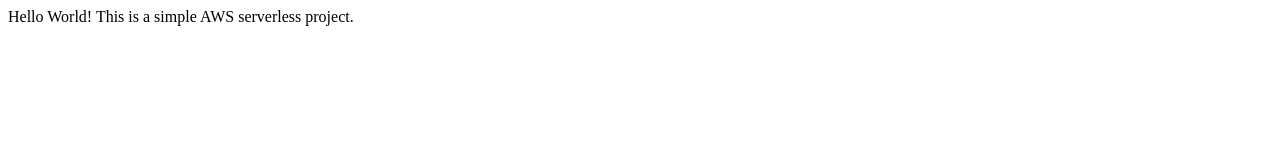
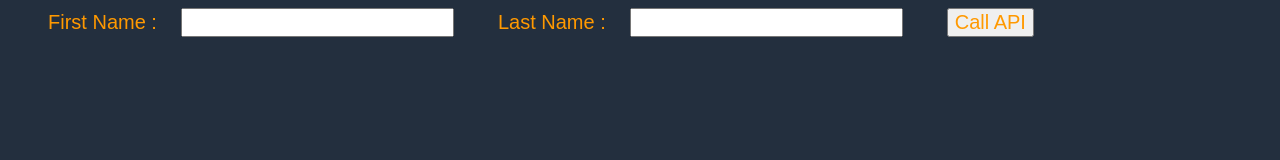
Before and after one commit to vegjedi/aws-simple-webapp, a plain HTML site: page index.html in a window 1280 px wide. Drawn offline with Linux system fonts and the light colour scheme.

Commit message:
add elements and input for html

```diff
--- a/index.html
+++ b/index.html
@@ -3,9 +3,56 @@
 <head>
     <meta charset="UTF-8">
     <title>Hello World</title>
+    <!-- Add some CSS to change client UI -->
+    <style>
+    body {
+        background-color: #232F3E;
+        }
+    label, button {
+        color: #FF9900;
+        font-family: Arial, Helvetica, sans-serif;
+        font-size: 20px;
+        margin-left: 40px;
+        }
+     input {
+        color: #232F3E;
+        font-family: Arial, Helvetica, sans-serif;
+        font-size: 20px;
+        margin-left: 20px;
+        }
+    </style>
+    <script>
+        // define the callAPI function that takes a first name and last name as parameters
+        var callAPI = (firstName,lastName)=>{
+            // instantiate a headers object
+            var myHeaders = new Headers();
+            // add content type header to object
+            myHeaders.append("Content-Type", "application/json");
+            // using built in JSON utility package turn object to string and store in a variable
+            var raw = JSON.stringify({"firstName":firstName,"lastName":lastName});
+            // create a JSON object with parameters for API call and store in a variable
+            var requestOptions = {
+                method: 'POST',
+                headers: myHeaders,
+                body: raw,
+                redirect: 'follow'
+            };
+            // make API call with parameters and use promises to get response
+            fetch("YOUR-API-INVOKE-URL", requestOptions)
+            .then(response => response.text())
+            .then(result => alert(JSON.parse(result).body))
+            .catch(error => console.log('error', error));
+        }
+    </script>
 </head>
-
 <body>
-    Hello World! This is a simple AWS serverless project.
+    <form>
+        <label>First Name :</label>
+        <input type="text" id="fName">
+        <label>Last Name :</label>
+        <input type="text" id="lName">
+        <!-- set button onClick method to call function we defined passing input values as parameters -->
+        <button type="button" onclick="callAPI(document.getElementById('fName').value,document.getElementById('lName').value)">Call API</button>
+    </form>
 </body>
 </html>
```
